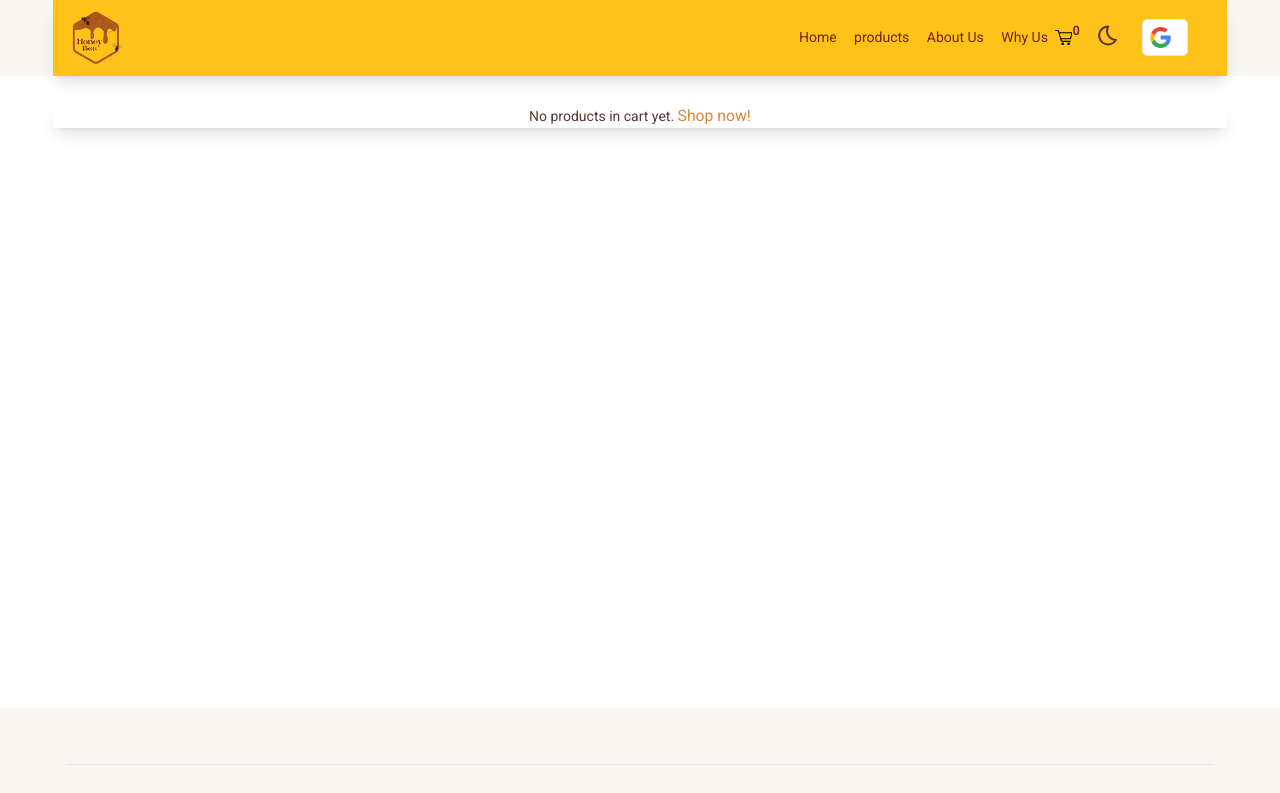
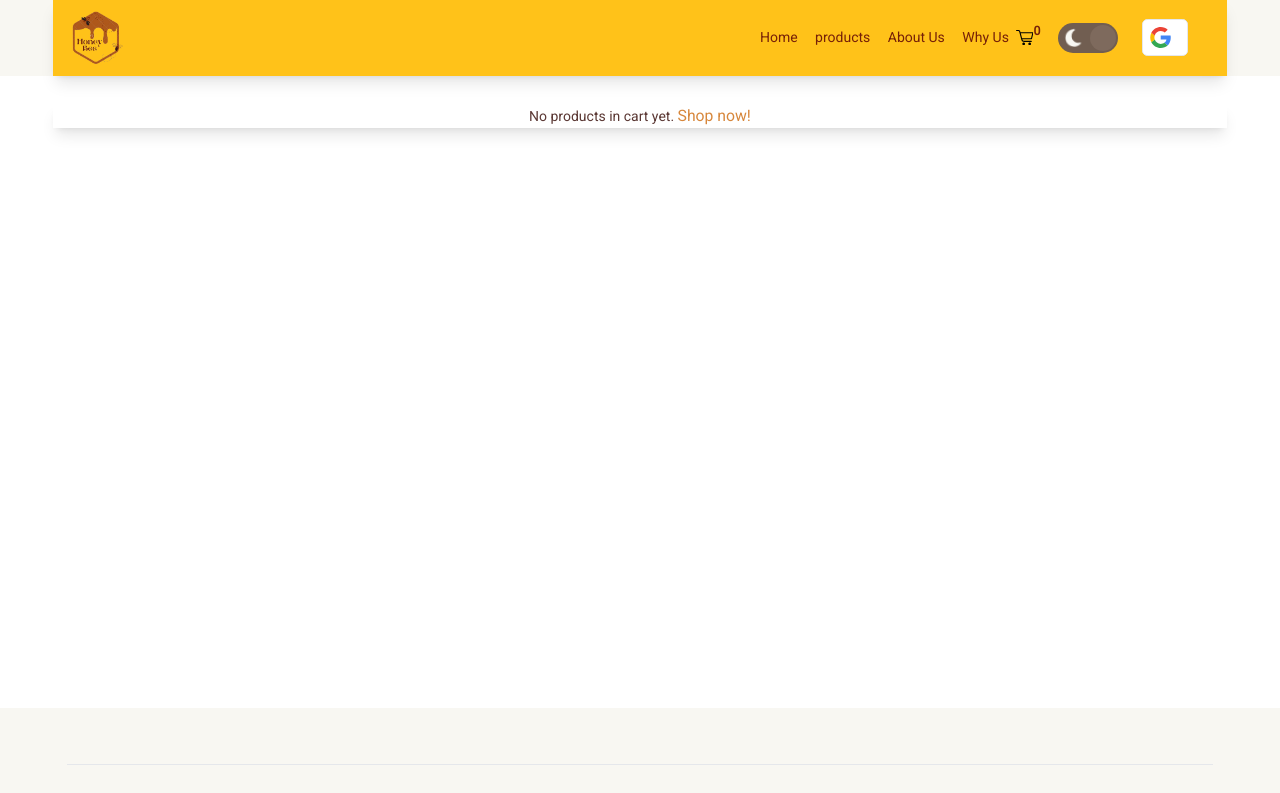
Before and after one commit to devadh21/honey-shop-mongodb, a Next.js app: page /cart in a window 1280 px wide. Shown: the top 793 px of the page. Built offline with nearby package versions, Linux system fonts and the light colour scheme; no server answers.

Commit message:
install stuled-components library and modefy dard mode button

```diff
--- a/components/header/Navbar.tsx
+++ b/components/header/Navbar.tsx
@@ -23,6 +23,7 @@
   useSession,
 } from "next-auth/react";
 import { BuiltInProviderType } from "next-auth/providers/index";
+import Switch from "@/elements/SwitchDarkMode";
 
 export default function Navbar() {
   const { theme, setTheme } = useTheme();
@@ -139,20 +140,10 @@
             </p>
           </Link>
           {/*Light or  Dark mode */}
-          <div className="ml-7">
+          <div className="ml-7" >
+            <Switch />
+          </div>
 
-              {theme === "dark" && (
-                <button onClick={() => setTheme("light")} title="Light Mode">
-                  {Sun}
-                </button>
-              )}
-              {theme === "light" && (
-                <button onClick={() => setTheme("dark")} title="Dark Mode">
-                  {Moon}
-                </button>
-              )}
-
-          </div>
           {/* sign in with google */}
           <div className="mx-7">
             <div>
--- /dev/null
+++ b/elements/SwitchDarkMode.tsx
@@ -0,0 +1,149 @@
+import React, { useEffect } from 'react';
+import styled from 'styled-components';
+import { useState } from "react";
+import { useTheme } from "next-themes";
+
+
+const Switch = () => {
+      const [isChecked, setIsChecked] = useState<boolean | undefined>();
+      const { theme, setTheme } = useTheme();
+
+    useEffect(() => {
+        if (theme === "light") {
+            setIsChecked(true);
+        }
+    }, [theme]);
+
+
+  const handleChange = (event:any) => {
+    if (event.target.checked) {
+        setTheme("light")
+        setIsChecked(event.target.checked);
+    } else {
+        setTheme("dark")
+        setIsChecked(event.target.checked);
+    }
+  };
+  return (
+    <StyledWrapper>
+      <label className="switch">
+        <span className="sun"><svg xmlns="http://www.w3.org/2000/svg" viewBox="0 0 24 24"><g fill="#ffd43b"><circle r={5} cy={12} cx={12} /><path d="m21 13h-1a1 1 0 0 1 0-2h1a1 1 0 0 1 0 2zm-17 0h-1a1 1 0 0 1 0-2h1a1 1 0 0 1 0 2zm13.66-5.66a1 1 0 0 1 -.66-.29 1 1 0 0 1 0-1.41l.71-.71a1 1 0 1 1 1.41 1.41l-.71.71a1 1 0 0 1 -.75.29zm-12.02 12.02a1 1 0 0 1 -.71-.29 1 1 0 0 1 0-1.41l.71-.66a1 1 0 0 1 1.41 1.41l-.71.71a1 1 0 0 1 -.7.24zm6.36-14.36a1 1 0 0 1 -1-1v-1a1 1 0 0 1 2 0v1a1 1 0 0 1 -1 1zm0 17a1 1 0 0 1 -1-1v-1a1 1 0 0 1 2 0v1a1 1 0 0 1 -1 1zm-5.66-14.66a1 1 0 0 1 -.7-.29l-.71-.71a1 1 0 0 1 1.41-1.41l.71.71a1 1 0 0 1 0 1.41 1 1 0 0 1 -.71.29zm12.02 12.02a1 1 0 0 1 -.7-.29l-.66-.71a1 1 0 0 1 1.36-1.36l.71.71a1 1 0 0 1 0 1.41 1 1 0 0 1 -.71.24z" /></g></svg></span>
+        <span className="moon"><svg xmlns="http://www.w3.org/2000/svg" viewBox="0 0 384 512"><path d="m223.5 32c-123.5 0-223.5 100.3-223.5 224s100 224 223.5 224c60.6 0 115.5-24.2 155.8-63.4 5-4.9 6.3-12.5 3.1-18.7s-10.1-9.7-17-8.5c-9.8 1.7-19.8 2.6-30.1 2.6-96.9 0-175.5-78.8-175.5-176 0-65.8 36-123.1 89.3-153.3 6.1-3.5 9.2-10.5 7.7-17.3s-7.3-11.9-14.3-12.5c-6.3-.5-12.6-.8-19-.8z" /></svg></span>
+        <input type="checkbox" className="input" checked={isChecked}
+          onChange={handleChange} />
+        <span className="slider" />
+      </label>
+    </StyledWrapper>
+  );
+}
+
+const StyledWrapper = styled.div`
+  .switch {
+    font-size: 17px;
+    position: relative;
+    display: inline-block;
+    width: 60px;
+    height: 30px;
+  }
+
+  .switch input {
+    opacity: 0;
+    width: 0;
+    height: 0;
+  }
+
+  .slider {
+    position: absolute;
+    cursor: pointer;
+    top: 0;
+    left: 0;
+    right: 0;
+    bottom: 0;
+    background-color: #f8f7f2;
+    transition: .4s;
+    border-radius: 30px;
+  }
+
+  .slider:before {
+    position: absolute;
+    content: "";
+    height: 26px;
+    width: 26px;
+    border-radius: 20px;
+    left: 2px;
+    bottom: 2px;
+    z-index: 2;
+    background-color: #7e6a5d;
+    transition: .4s;
+  }
+
+  .sun svg {
+    position: absolute;
+    top: 6px;
+    left: 36px;
+    z-index: 1;
+    width: 20px;
+    height: 20px;
+  }
+
+  .moon svg {
+    fill: #f8f7f2;
+    position: absolute;
+    top: 5px;
+    left: 5px;
+    z-index: 1;
+    width: 20px;
+    height: 20px;
+  }
+
+  /* .switch:hover */.sun svg {
+    animation: rotate 15s linear infinite;
+  }
+
+  @keyframes rotate {
+
+    0% {
+      transform: rotate(0);
+    }
+
+    100% {
+      transform: rotate(360deg);
+    }
+  }
+
+  /* .switch:hover */.moon svg {
+    animation: tilt 5s linear infinite;
+  }
+
+  @keyframes tilt {
+
+    0% {
+      transform: rotate(0deg);
+    }
+
+    25% {
+      transform: rotate(-10deg);
+    }
+
+    75% {
+      transform: rotate(10deg);
+    }
+
+    100% {
+      transform: rotate(0deg);
+    }
+  }
+
+  .input:checked + .slider {
+    background-color: #715e51;
+  }
+
+  .input:focus + .slider {
+    box-shadow: 0 0 1px #183153;
+  }
+
+  .input:checked + .slider:before {
+    transform: translateX(30px);
+  }`;
+
+export default Switch;
--- a/package.json
+++ b/package.json
@@ -22,7 +22,8 @@
     "react-dom": "^18",
     "sonner": "^1.4.2",
     "sqlite": "^5.1.1",
-    "sqlite3": "^5.1.7"
+    "sqlite3": "^5.1.7",
+    "styled-components": "^6.1.19"
   },
   "devDependencies": {
     "@types/bcryptjs": "^2.4.6",
```
Also changed, not shown: 1 other file (tests, documents, lock files or other folders).
